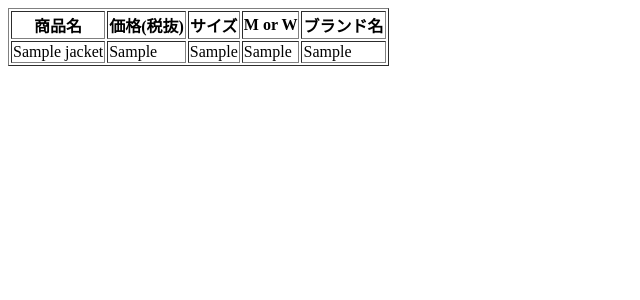
After one commit to Johney0319/ec_site, a Django app: page /product_detail/1/ in a window 1280 px wide. The commit adds this page. Shown: the top 300 px of the page, without its empty margins (0-640 px from the left). Run offline with Django 3.2, Linux system fonts and the light colour scheme; tables that the repository leaves empty hold one stand-in row (values such as "Sample post").

Commit message:
商品詳細機能構築

```diff
--- /dev/null
+++ b/ec/templates/product_detail.html
@@ -0,0 +1,25 @@
+<!DOCTYPE html>
+<html lang="ja">
+<head>
+    <meta charset="UTF-8">
+    <title>商品詳細画面</title>
+</head>
+<body>
+<table border="1">
+    <tr>
+        <th>商品名</th>
+        <th>価格(税抜)</th>
+        <th>サイズ</th>
+        <th>M or W</th>
+        <th>ブランド名</th>
+    </tr>
+    <tr>
+        <td>{{ jackets.jacket_name }}</td>
+        <td>{{ jackets.jacket_price }}</td>
+        <td>{{ jackets.jacket_size }}</td>
+        <td>{{ jackets.jacket_sex }}</td>
+        <td>{{ jackets.jacket_bland }}</td>
+    </tr>
+</table>
+</body>
+</html>
--- a/ec/templates/product_list.html
+++ b/ec/templates/product_list.html
@@ -1,5 +1,5 @@
 <!DOCTYPE html>
-<html lang="ja">
+<html lang="ja" xmlns="http://www.w3.org/1999/html">
 <head>
     <meta charset="UTF-8">
     <title>商品一覧画面</title>
@@ -11,7 +11,7 @@
     <button type="submit">検索</button>
 </form>
 {% for form in product_list %}
-    <img src="{{ form.jacket_image.url }}" style="width:300px;height:300px">
+    <a href="{% url 'ec:product_detail' form.pk %}"><img src="{{ form.jacket_image.url }}" style="width:300px;height:300px"></a>
     <p>{{ form.jacket_bland }}</p>
 {% endfor %}
 </body>
--- a/ec/urls.py
+++ b/ec/urls.py
@@ -8,4 +8,5 @@ urlpatterns = [
     path('product_entry/', views.product_entry, name='product_entry'),
     path('product_list/', views.ProductListView.as_view(), name='product_list'),
     path('product_delete/', views.product_delete, name='product_delete'),
+    path('product_detail/<int:pk>/', views.ProductDetailView.as_view(), name='product_detail')
 ]
--- a/ec/views.py
+++ b/ec/views.py
@@ -70,6 +70,10 @@ class ProductListView(ListView):
             print(product_list)
         return product_list
 
+# 商品詳細用
+class ProductDetailView(DetailView):
+    model = Jackets
+    template_name = "product_detail.html"
 
 # 商品削除用
 def product_delete(request):
```
